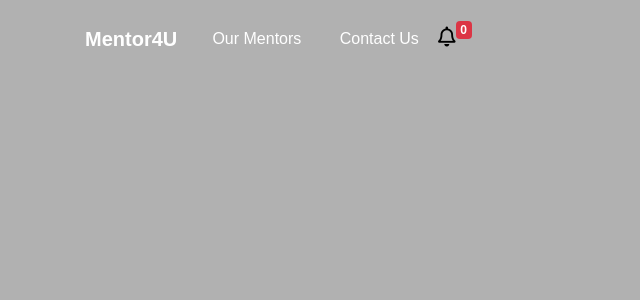
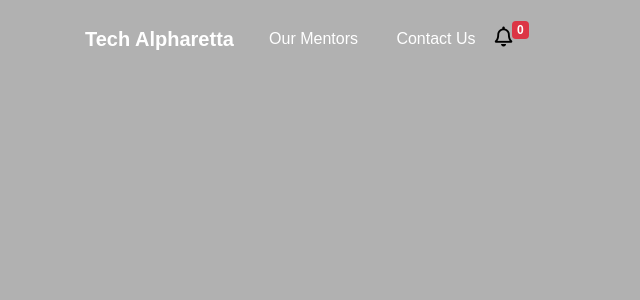
Before and after one commit to MorganStanley-TechAlpharetta-Team7-2022/Tech_Alpharetta_project, a Django app: page / in a window 1280 px wide. Shown: the top 300 px of the page, without its empty margins (0-640 px from the left). Run offline with Django 3.2, Linux system fonts and the light colour scheme; data that the repository does not hold is empty; some libraries are stand-ins or nearby versions.

Commit message:
Update base.html

```diff
--- a/django/templates/base.html
+++ b/django/templates/base.html
@@ -27,7 +27,7 @@
   ">
 
     <nav class="navbar navbar-dark navbar-expand-md navigation-clean-search">
-        <div class="container"><a class="navbar-brand" href="{% url 'home' %}">Mentor4U</a>
+        <div class="container"><a class="navbar-brand" href="{% url 'home' %}">Tech Alpharetta</a>
             <button class="navbar-toggler" data-toggle="collapse" data-target="#navcol-1">
                 <span class="sr-only">Toggle navigation</span>
                 <span class="navbar-toggler-icon"></span>
```
